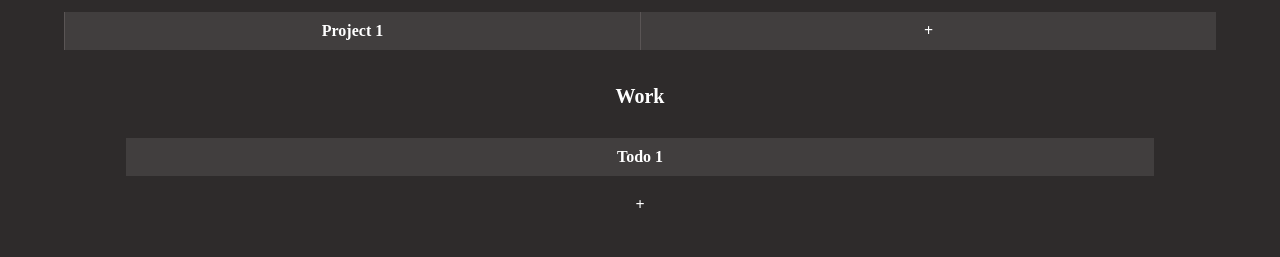
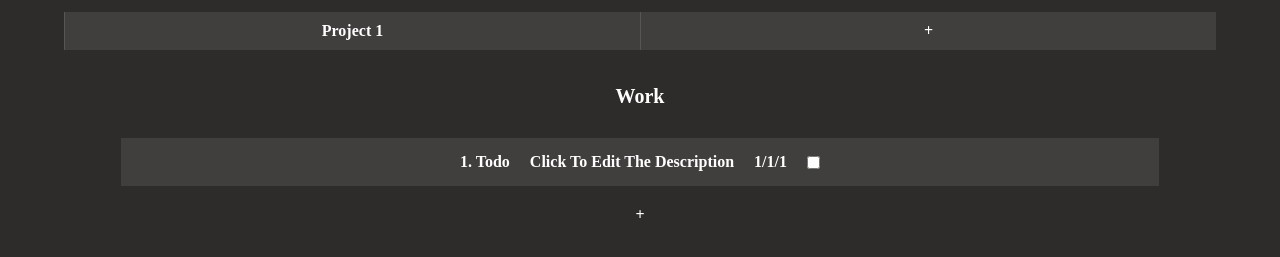
Before and after one commit to vbv-nyk/todo-list, a website built with webpack: page dist/index.html in a window 1280 px wide. Shown: the part 37-294 px from the top of the page. Built offline with nearby package versions, Linux system fonts and the light colour scheme.

Commit message:
Add todos

```diff
--- a/src/init.js
+++ b/src/init.js
@@ -18,17 +18,31 @@ export default function init(){
         curCount = count;
     });
     addTodo.addEventListener("click",()=>{
+        const newTodoForm = document.createElement("div");
+
         const todoName = document.createElement("input");
-        const newTodoForm = document.createElement("div");
         todoName.type = "text";
-        todoName.value = "Todo Name";
+        todoName.placeholder = "Todo Name";
+
         const todoDesc = document.createElement("textarea");
-        todoDesc.value = "Enter Your Todo Description";
+        todoDesc.placeholder = "Enter Your Todo Description";
         todoDesc.rows = 1;
+
         const deadline = document.createElement("input");
         deadline.type = "date";
+
+
+
         const submitTodo = document.createElement("button");
         submitTodo.textContent = "Add";
+        submitTodo.addEventListener("click",()=>{
+            let todo = {
+                name : todoName.value,
+                desc : todoDesc.value,
+                deadline : deadline.value,
+            }
+            projects[curCount].addTodo(todo);
+        })
         newTodoForm.append(todoName,todoDesc,deadline,submitTodo);
         newTodoForm.classList.add("todo-item");
         newTodoForm.classList.add("todo-form-item");
--- a/src/newProject.js
+++ b/src/newProject.js
@@ -3,14 +3,20 @@
 import init, { changeProject } from "./init";
 
 export default function Project(name,count){
-    let todos = ['Todo'];
+    let todo = {
+        name:"Todo",
+        desc:"Click To Edit The Description",
+        deadline:"1/1/1",
+        done:false,
+    }
+    let todos = [todo];
     const workName = document.querySelector(".work-name");
     const workContainer = document.querySelector(".todo-container");
     const tabBar = document.querySelector(".tab-bar");
     const newTab = document.createElement("div");
 
-    function addTodo(todoName){
-        todos.push(todoName);
+    function addTodo(todo){
+        todos.push(todo);
         loadTodos();
     }
 
@@ -19,11 +25,25 @@ export default function Project(name,count){
         while(workContainer.firstElementChild){
             workContainer.firstElementChild.remove();
         }
-        for(let todoName of todos){
-            const todo = document.createElement("div");
-            todo.textContent = `${todoName} ${cur}`;
-            workContainer.appendChild(todo);
-            todo.classList.add("todo-item");
+        for(let todo of todos){
+            console.log(todo);
+            const todoContainer = document.createElement("div");
+            const todoName = document.createElement("div");
+            todoName.textContent = `${cur}. ${todo.name}`;
+
+            const todoDesc = document.createElement("div");
+            todoDesc.textContent = `${todo.desc}`;
+
+            const todoDeadline = document.createElement("div");
+            todoDeadline.textContent = `${todo.deadline}`;
+
+            const todoDone = document.createElement("input");
+            todoDone.type = "checkbox";
+            todoDone.value = false;
+
+            todoContainer.append(todoName,todoDesc,todoDeadline,todoDone);
+            workContainer.append(todoContainer);
+            todoContainer.classList.add("todo-item");
             cur++;
         }
     }
--- a/src/styles.css
+++ b/src/styles.css
@@ -84,10 +84,14 @@ body{
 }
 
 .todo-container .todo-item{
-    padding: 10px;
+    padding: 15px;
     width: 80%;
     background-color: rgb(65, 62, 62);
     margin: auto;
+    display: flex;
+    justify-content:center;
+    align-items: center;
+    gap: 20px;
 }
 
 .todo-container .todo-item input, .todo-container textarea,button{
@@ -97,14 +101,9 @@ body{
     border: 2px solid rgb(129, 125, 125);
     height: max-content;
     padding: 10px;
+
 }
 
 .todo-container .todo-item input:focus, .todo-container textarea:focus{
    outline: none;
 }
-
-.todo-container .todo-form-item{
-    display: flex;
-    justify-content: center;
-    gap: 15px;
-}
```
Also changed, not shown: dist/main.js.
